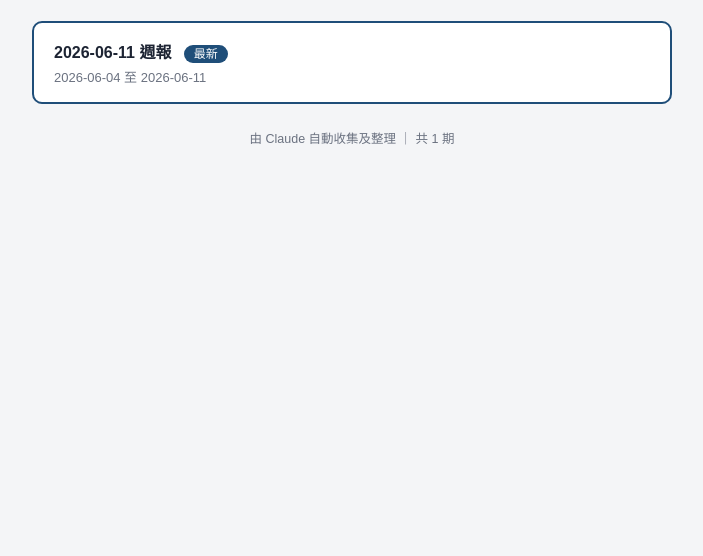
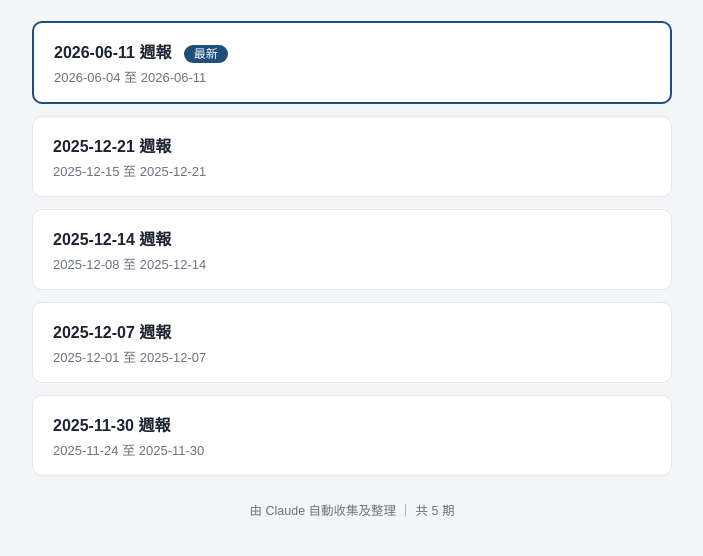
Before and after one commit to foktitus-star/wfc-weekly-report, a plain HTML site: page index.html in a window 1280 px wide. Shown: the part 152-708 px from the top of the page, without its empty margins (288-991 px from the left). Drawn offline with Linux system fonts and the light colour scheme.

Commit message:
Update index: add 4 backfill reports

```diff
--- a/index.html
+++ b/index.html
@@ -26,8 +26,12 @@
     <h1>宏福苑新聞週報</h1>
     <p>大埔宏福苑火災新聞、專題及輿情追蹤 ｜ 每週六更新</p>
   </header>
-    <a class="btn latest" href="reports/2026-06-11.html">2026-06-11 週報 <span class="badge">最新</span><span class="rng">2026-06-04 至 2026-06-11</span></a>
-  <footer>由 Claude 自動收集及整理 ｜ 共 1 期</footer>
+  <a class="btn latest" href="reports/2026-06-11.html">2026-06-11 週報 <span class="badge">最新</span><span class="rng">2026-06-04 至 2026-06-11</span></a>
+  <a class="btn" href="reports/2025-12-21.html">2025-12-21 週報<span class="rng">2025-12-15 至 2025-12-21</span></a>
+  <a class="btn" href="reports/2025-12-14.html">2025-12-14 週報<span class="rng">2025-12-08 至 2025-12-14</span></a>
+  <a class="btn" href="reports/2025-12-07.html">2025-12-07 週報<span class="rng">2025-12-01 至 2025-12-07</span></a>
+  <a class="btn" href="reports/2025-11-30.html">2025-11-30 週報<span class="rng">2025-11-24 至 2025-11-30</span></a>
+  <footer>由 Claude 自動收集及整理 ｜ 共 5 期</footer>
 </div>
 </body>
 </html>
```
